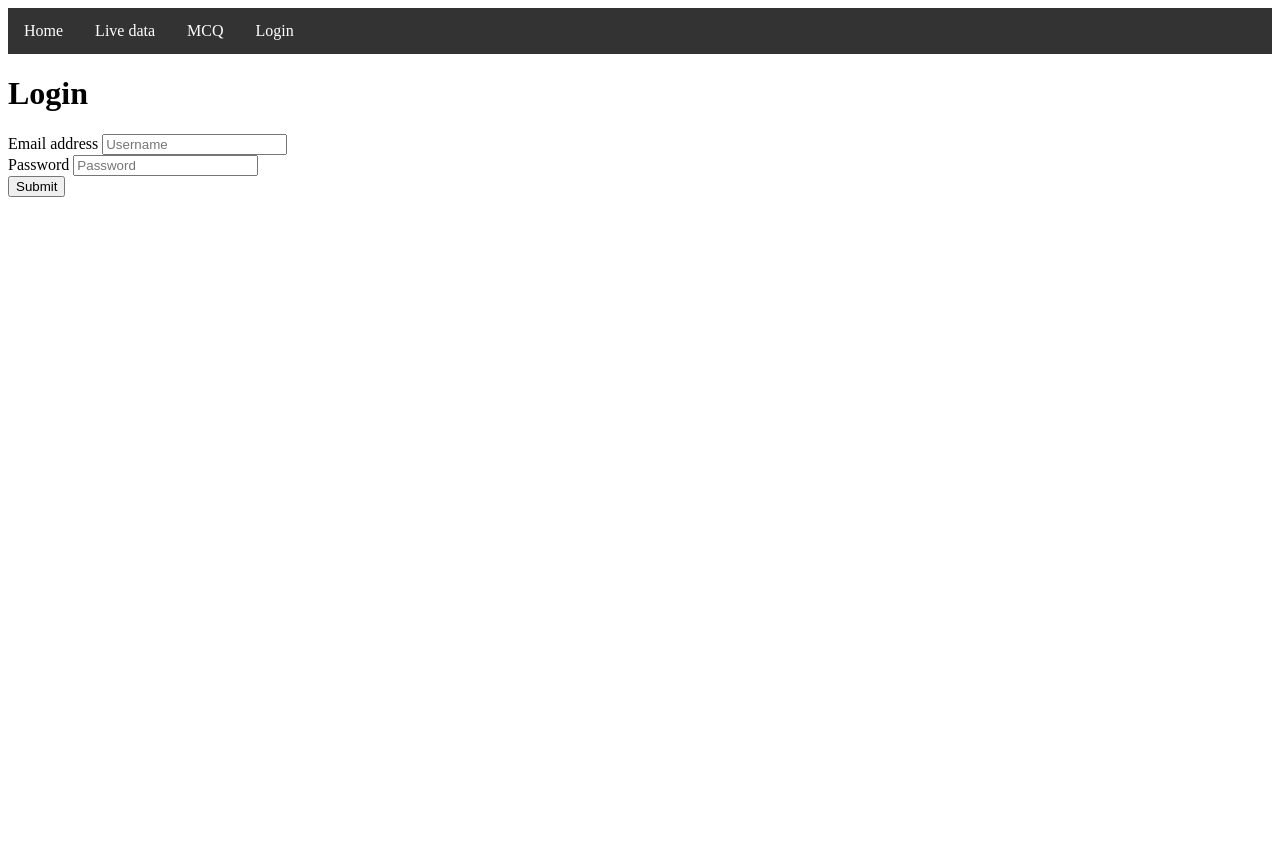
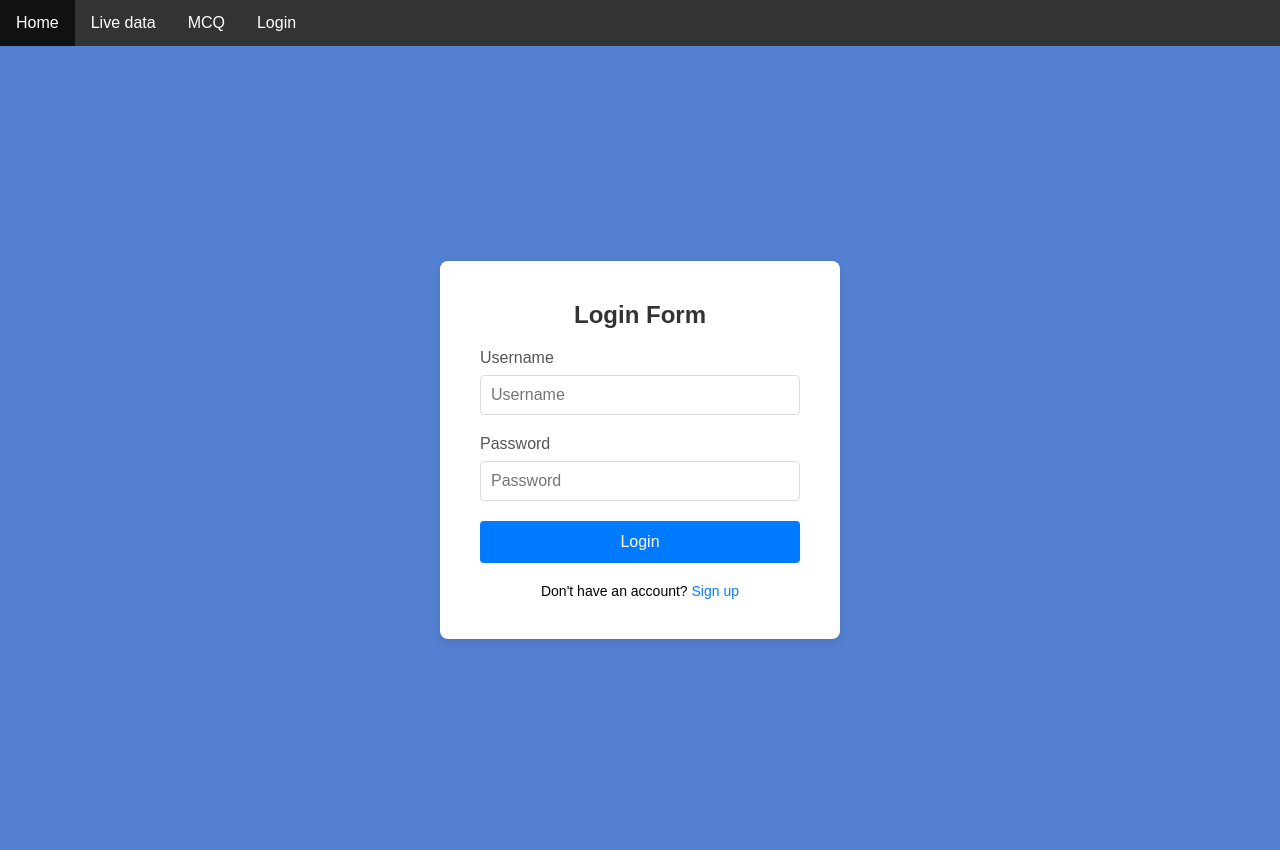
Before and after one commit to AbdullahKamran192/G_Project, a Django app: page /users/login/ in a window 1280 px wide. Before the commit the page ends 197 px from the top, so only its background shows below. Run offline with Django 5.2, Linux system fonts and the light colour scheme.

Commit message:
Created the UI for the login and MCQ home page.

```diff
--- a/rockwellDataVisualisation/USERSapp/templates/registration/login.html
+++ b/rockwellDataVisualisation/USERSapp/templates/registration/login.html
@@ -1,22 +1,33 @@
 {% extends "base.html" %}
+{% load static %}
+
 
 
 {% block page %}
-    <h1>Login</h1>
 
-    <form action="" method="post">
-        {% csrf_token %}
+    <link rel="stylesheet" href="{% static 'css/login_styles.css' %}">
 
-        <div class="form-group">
-            <label for="exampleInputEmail1">Email address</label>
-            <input type="text" class="form-control" name="username" aria-describedby="emailHelp" placeholder="Username">
+    <div class="center-form">
+        <div class="login-container">
+            <h2>Login Form</h2>
+            <form action="" method="POST" class="login-form">
+                {% csrf_token %}
+                <div class="input-group">
+                    <label for="username">Username</label>
+                    <input type="text" id="username" name="username" placeholder="Username" required>
+                </div>
+                <div class="input-group">
+                    <label for="password">Password</label>
+                    <input type="password" id="password" name="password" placeholder="Password" required>
+                </div>
+                <button type="submit" class="login-btn">Login</button>
+            </form>
+            <div class="signup-link">
+                <p>Don't have an account? <a href="#">Sign up</a></p>
+            </div>
         </div>
-        <div class="form-group">
-            <label for="exampleInputPassword1">Password</label>
-            <input type="password" class="form-control" name="password" placeholder="Password">
-        </div>
+    </div>
 
-        <input type="submit" value="Submit" class="btn btn-secondary">
-    </form>
+
 
 {% endblock %}
--- a/rockwellDataVisualisation/static/css/base.css
+++ b/rockwellDataVisualisation/static/css/base.css
@@ -1,9 +1,26 @@
+* {
+    margin: 0;
+    padding: 0;
+    box-sizing: border-box;
+    font-family: Arial, sans-serif;
+}
+
+html, body {
+  margin: 0;
+  padding: 0;
+}
+
 ul {
   list-style-type: none;
   margin: 0;
   padding: 0;
   overflow: hidden;
   background-color: #333333;
+
+  position: fixed;
+  top: 0;
+  left: 0;
+  width: 100%;
 }
 
 ul li {
@@ -21,3 +38,7 @@ ul li a {
 ul li a:hover {
   background-color: #111111;
 }
+
+.page-content {
+  margin-top: 50px;
+}
--- /dev/null
+++ b/rockwellDataVisualisation/static/css/login_styles.css
@@ -0,0 +1,79 @@
+* {
+    margin: 0;
+    padding: 0;
+    box-sizing: border-box;
+    font-family: Arial, sans-serif;
+}
+body {
+    background-color: #5480d1;
+    margin: 0;
+}
+
+.center-form {
+    display: flex;
+    justify-content: center;
+    align-items: center;
+    height: 100vh;
+}
+
+.login-container {
+    background-color: white;
+    padding: 40px;
+    border-radius: 8px;
+    box-shadow: 0 4px 10px rgba(0, 0, 0, 0.1);
+    width: 100%;
+    max-width: 400px;
+    text-align: center;
+}
+h2 {
+    margin-bottom: 20px;
+    font-size: 24px;
+    color: #333;
+}
+
+.input-group {
+    margin-bottom: 20px;
+    text-align: left;
+}
+.input-group label {
+    display: block;
+    margin-bottom: 8px;
+    color: #555;
+}
+.input-group input {
+    width: 100%;
+    padding: 10px;
+    font-size: 16px;
+    border: 1px solid #ddd;
+    border-radius: 4px;
+}
+.input-group input:focus {
+    border-color: #007bff;
+    outline: none;
+}
+
+.login-btn {
+    width: 100%;
+    padding: 12px;
+    background-color: #007bff;
+    color: white;
+    font-size: 16px;
+    border: none;
+    border-radius: 4px;
+    cursor: pointer;
+}
+.login-btn:hover {
+    background-color: #0056b3;
+}
+/* Signup link styling */
+.signup-link {
+    margin-top: 20px;
+    font-size: 14px;
+}
+.signup-link a {
+    color: #007bff;
+    text-decoration: none;
+}
+.signup-link a:hover {
+    text-decoration: underline;
+}
--- a/rockwellDataVisualisation/templates/base.html
+++ b/rockwellDataVisualisation/templates/base.html
@@ -20,7 +20,7 @@
         {% endif %}
     </ul>
 
-    <div>
+    <div class="page-content">
         {% if messages %}
             {% for message in messages %}
                 <div class="alert alert-warning alert-dismissible fade show" role="alert">
@@ -31,9 +31,9 @@
                 </div>
             {% endfor %}
         {% endif %}
+
+        {% block page %} Django App {% endblock %}
     </div>
-
-    {% block page %} Django App {% endblock %}
 
 </body>
 </html>
```
Also changed, not shown: rockwellDataVisualisation/MCQapp/templates/dynamicQuizResults.html (+10 -0 lines), rockwellDataVisualisation/MCQapp/templates/mcqPage.html (+18 -16 lines), rockwellDataVisualisation/static/css/MCQ/MCQhome.css (added, +69 -0 lines), rockwellDataVisualisation/db.sqlite3.
